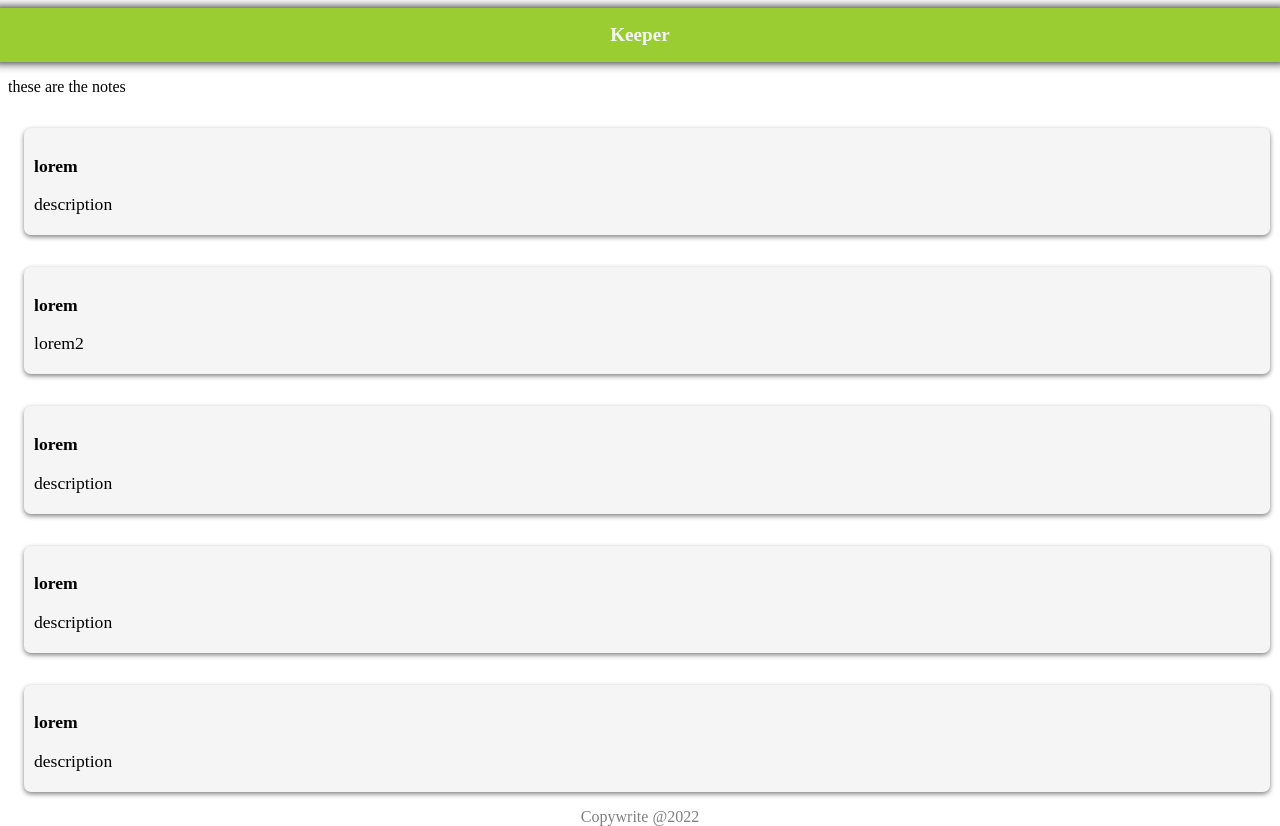
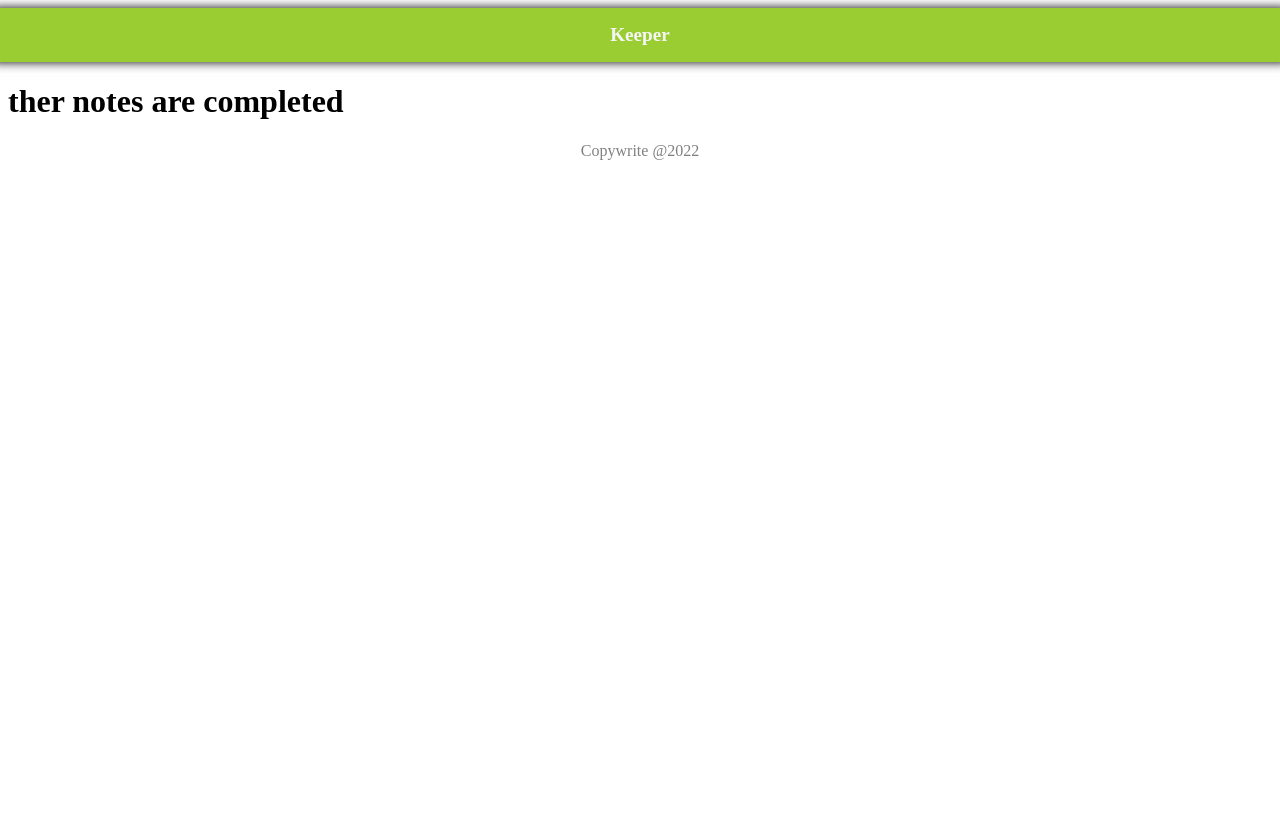
Before and after one commit to Shubham1632/react_practice, a React (Create React App) app: page / in a window 1280 px wide. After the commit the page ends 800 px from the top, so only its background shows below. Built offline with nearby package versions, Linux system fonts and the light colour scheme.

Commit message:
implemented conditional rendering

```diff
--- a/src/content.jsx
+++ b/src/content.jsx
@@ -6,11 +6,18 @@ function makenote(note){
     return <Note key = {note.id} heading = {note.heading} description = {note.description}> </Note>
 }
 
+let completed = true;
+
+function rendercondition(){
+    return completed ? <h1>ther notes are completed</h1> : <>{notelist.map(makenote)}</>;
+
+}
+
 export default function Content(){
     return(
        <>
-       <p>these are the notes</p>
-       {notelist.map(makenote)}
+       {rendercondition()}
+
        </>
     );
 }
--- a/src/task.js
+++ b/src/task.js
@@ -2,27 +2,27 @@ const notelist = [
   {
     id: 1,
     heading: "lorem",
-    description: "description",
+    description: "I wanted to live deep, and suck out all the marrow of life",
   },
   {
     id: 2,
     heading: "lorem",
-    description: "lorem2",
+    description: "I wanted to live deep, and suck out all the marrow of life",
   },
   {
     id: 3,
     heading: "lorem",
-    description: "description",
+    description: "I wanted to live deep, and suck out all the marrow of life",
   },
   {
     id: 4,
     heading: "lorem",
-    description: "description",
+    description: "I wanted to live deep, and suck out all the marrow of life",
   },
   {
     id: 5,
     heading: "lorem",
-    description: "description",
+    description: "I wanted to live deep, and suck out all the marrow of life",
   },
 ];
 
```
